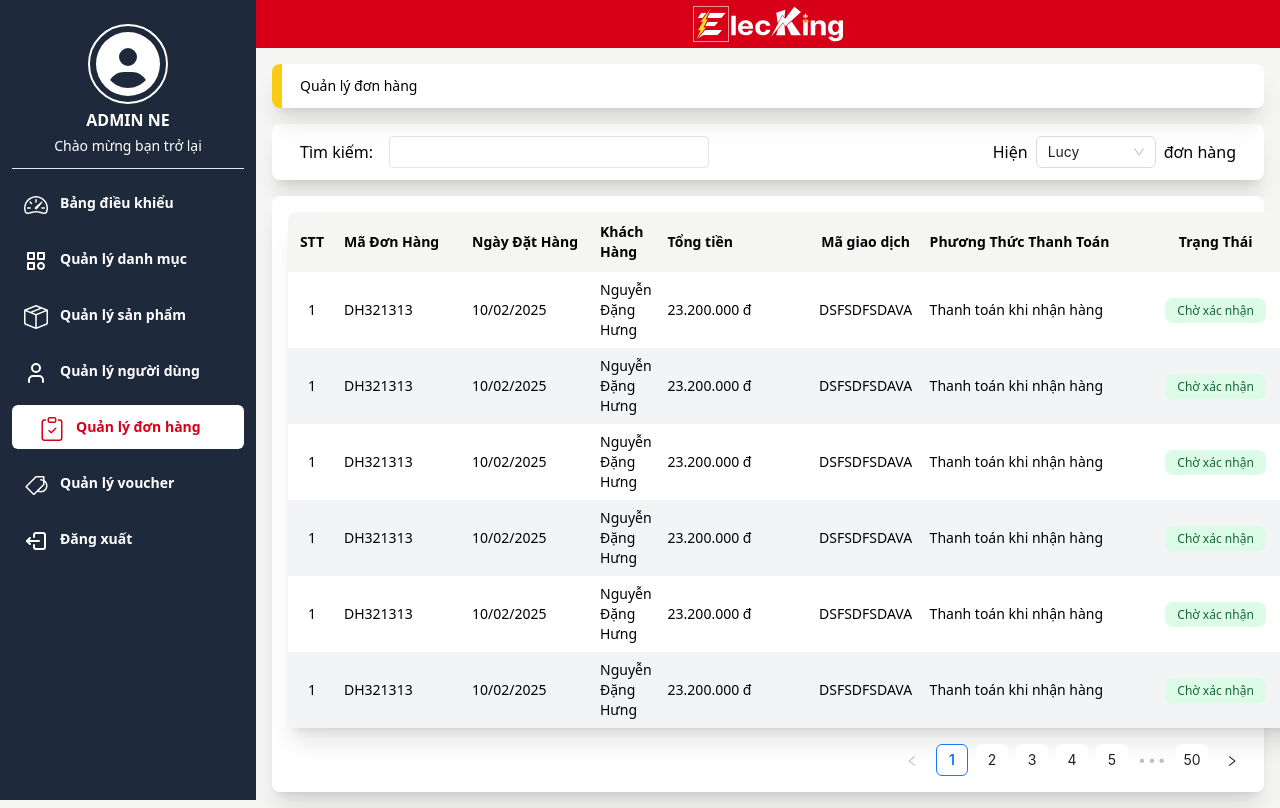
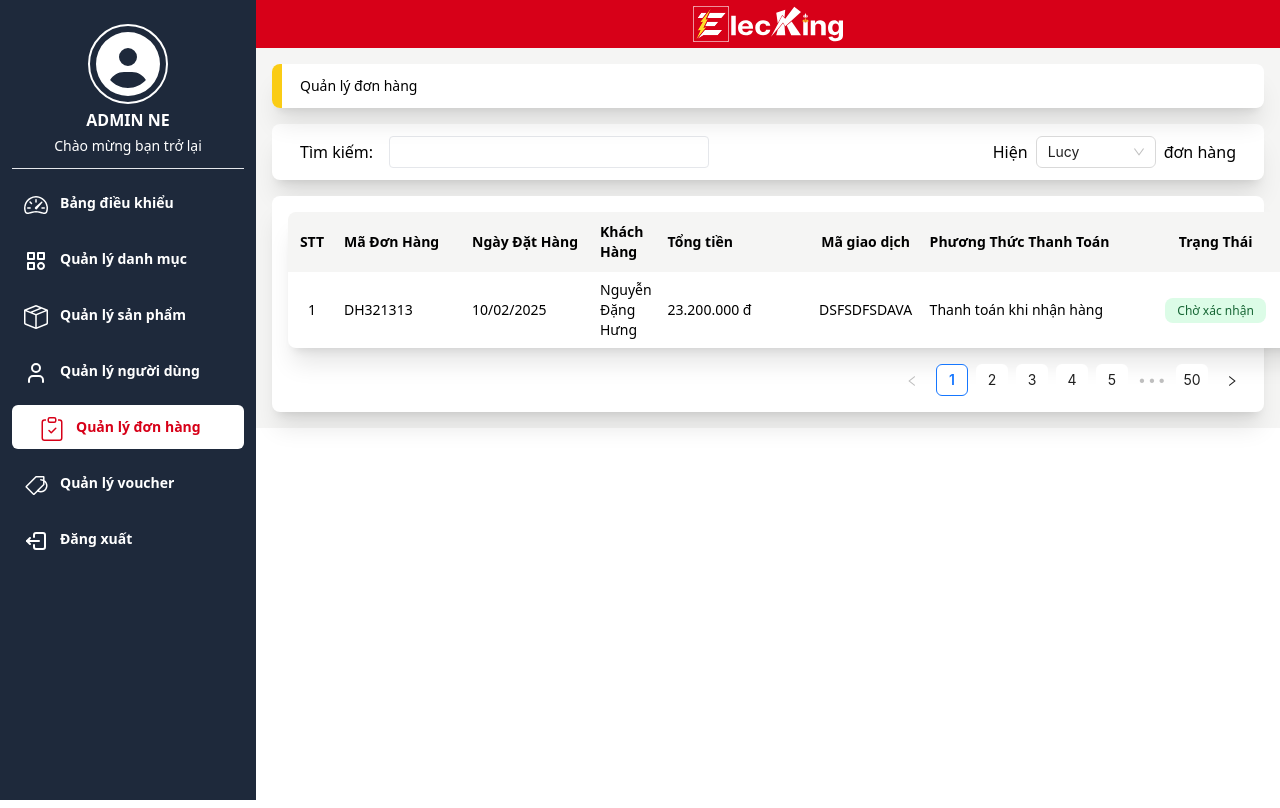
Before and after one commit to Khangdao0311/elecking-nextjs-client, a Next.js app: page /admin/order/list in a window 1280 px wide. Shown: the top 808 px of the page. Built offline with nearby package versions, Linux system fonts and the light colour scheme.

Commit message:
cập nhật orderlist useredit

```diff
--- a/src/app/pages/admin/order/list/OrderList.tsx
+++ b/src/app/pages/admin/order/list/OrderList.tsx
@@ -1,11 +1,18 @@
+"use client";
 import TitleAdmin from "@/app/components/admin/TitleAdmin";
 import Boxsearchlimit from "@/app/components/admin/boxsearchlimtit";
 import { Pagination } from "antd";
+import React, { useState } from "react";
 import { FiEdit } from "react-icons/fi";
-import { GoPlus } from "react-icons/go";
-
+import { Select } from "antd";
+const handleChange = (value: string) => {
+  console.log(`selected ${value}`);
+};
 
 function OrderList() {
+  const [editorder, setEditorder] = useState(false);
+  const showeditorder = () => setEditorder(true);
+  const closeeditorder = () => setEditorder(false);
   return (
     <>
       <TitleAdmin title="Quản lý đơn hàng" />
@@ -14,7 +21,9 @@ function OrderList() {
         <table className="w-full bg-white shadow-xl rounded-lg overflow-hidden text-sm font-normal">
           <thead className="bg-stone-100">
             <tr>
-              <th className="px-2 py-2.5 w-12 min-w-12 text-sm font-bold">STT</th>
+              <th className="px-2 py-2.5 w-12 min-w-12 text-sm font-bold">
+                STT
+              </th>
 
               <th className=" min-w-[128px]  px-2 py-2.5 text-left  text-sm font-bold">
                 Mã Đơn Hàng
@@ -51,19 +60,13 @@ function OrderList() {
           <tbody>
             <tr className="even:bg-gray-100">
               <td className="px-2 py-2.5 w-12 text-center">1</td>
-              <td className="px-2 py-2.5 w-[128px]">
-                DH321313
+              <td className="px-2 py-2.5 w-[128px]">DH321313</td>
+              <td className="px-2 py-2.5 w-[128px]">10/02/2025</td>
+              <td className="px-2 flex-1 py-2">Nguyễn Đặng Hưng</td>
+              <td className="px-2 flex-1 py-2 w-[150px]">23.200.000 đ</td>
+              <td className="px-2 min-w-[112px] max-w-[112px] text-center py-2.5">
+                <span className="line-clamp-1">DSFSDFSDAVA</span>
               </td>
-              <td className="px-2 py-2.5 w-[128px]">
-                10/02/2025
-              </td>
-              <td className="px-2 flex-1 py-2">
-              Nguyễn Đặng Hưng
-              </td>
-              <td className="px-2 flex-1 py-2 w-[150px]">
-              23.200.000 đ
-              </td>
-              <td className="px-2 min-w-[112px] max-w-[112px] text-center py-2.5"><span className="line-clamp-1">DSFSDFSDAVA</span></td>
               <td className="px-2 min-w-[230px] py-2.5">
                 Thanh toán khi nhận hàng
               </td>
@@ -74,168 +77,15 @@ function OrderList() {
               </td>
               <td className="p-2 w-24">
                 <div className="flex min-w-24 items-center justify-center gap-2">
-                  <button className="w-6 h-6 bg-yellow-100 rounded text-yellow-800 center-flex">
+                  <button
+                    onClick={showeditorder}
+                    className="w-6 h-6 bg-yellow-100 rounded text-yellow-800 center-flex"
+                  >
                     <FiEdit className="w-5 h-5" />
                   </button>
                 </div>
               </td>
             </tr>
-            <tr className="even:bg-gray-100">
-              <td className="px-2 py-2.5 w-12 text-center">1</td>
-              <td className="px-2 py-2.5 w-[128px]">
-                DH321313
-              </td>
-              <td className="px-2 py-2.5 w-[128px]">
-                10/02/2025
-              </td>
-              <td className="px-2 flex-1 py-2">
-              Nguyễn Đặng Hưng
-              </td>
-              <td className="px-2 flex-1 py-2 w-[150px]">
-              23.200.000 đ
-              </td>
-              <td className="px-2 min-w-[112px] max-w-[112px] text-center py-2.5"><span className="line-clamp-1">DSFSDFSDAVA</span></td>
-              <td className="px-2 min-w-[230px] py-2.5">
-              Thanh toán khi nhận hàng
-              </td>
-              <td className="px-2 min-w-[112px] py-2.5 text-center">
-                <span className="px-3 py-1 text-xs font-normal text-green-800 bg-green-100 rounded-lg ">
-                  Chờ xác nhận
-                </span>
-              </td>
-              <td className="p-2 w-24">
-                <div className="flex min-w-24 items-center justify-center gap-2">
-                  <button className="w-6 h-6 bg-yellow-100 rounded text-yellow-800 center-flex">
-                    <FiEdit className="w-5 h-5" />
-                  </button>
-                </div>
-              </td>
-            </tr>
-            <tr className="even:bg-gray-100">
-              <td className="px-2 py-2.5 w-12 text-center">1</td>
-              <td className="px-2 py-2.5 w-[128px]">
-                DH321313
-              </td>
-              <td className="px-2 py-2.5 w-[128px]">
-                10/02/2025
-              </td>
-              <td className="px-2 flex-1 py-2">
-              Nguyễn Đặng Hưng
-              </td>
-              <td className="px-2 flex-1 py-2 w-[150px]">
-              23.200.000 đ
-              </td>
-              <td className="px-2 min-w-[112px] max-w-[112px] text-center py-2.5"><span className="line-clamp-1">DSFSDFSDAVA</span></td>
-              <td className="px-2 min-w-[230px] py-2.5">
-              Thanh toán khi nhận hàng
-              </td>
-              <td className="px-2 min-w-[112px] py-2.5 text-center">
-                <span className="px-3 py-1 text-xs font-normal text-green-800 bg-green-100 rounded-lg ">
-                  Chờ xác nhận
-                </span>
-              </td>
-              <td className="p-2 w-24">
-                <div className="flex min-w-24 items-center justify-center gap-2">
-                  <button className="w-6 h-6 bg-yellow-100 rounded text-yellow-800 center-flex">
-                    <FiEdit className="w-5 h-5" />
-                  </button>
-                </div>
-              </td>
-            </tr>
-            <tr className="even:bg-gray-100">
-              <td className="px-2 py-2.5 w-12 text-center">1</td>
-              <td className="px-2 py-2.5 w-[128px]">
-                DH321313
-              </td>
-              <td className="px-2 py-2.5 w-[128px]">
-                10/02/2025
-              </td>
-              <td className="px-2 flex-1 py-2">
-              Nguyễn Đặng Hưng
-              </td>
-              <td className="px-2 flex-1 py-2 w-[150px]">
-              23.200.000 đ
-              </td>
-              <td className="px-2 min-w-[112px] max-w-[112px] text-center py-2.5"><span className="line-clamp-1">DSFSDFSDAVA</span></td>
-              <td className="px-2 min-w-[230px] py-2.5">
-              Thanh toán khi nhận hàng
-              </td>
-              <td className="px-2 min-w-[112px] py-2.5 text-center">
-                <span className="px-3 py-1 text-xs font-normal text-green-800 bg-green-100 rounded-lg ">
-                  Chờ xác nhận
-                </span>
-              </td>
-              <td className="p-2 w-24">
-                <div className="flex min-w-24 items-center justify-center gap-2">
-                  <button className="w-6 h-6 bg-yellow-100 rounded text-yellow-800 center-flex">
-                    <FiEdit className="w-5 h-5" />
-                  </button>
-                </div>
-              </td>
-            </tr>
-            <tr className="even:bg-gray-100">
-              <td className="px-2 py-2.5 w-12 text-center">1</td>
-              <td className="px-2 py-2.5 w-[128px]">
-                DH321313
-              </td>
-              <td className="px-2 py-2.5 w-[128px]">
-                10/02/2025
-              </td>
-              <td className="px-2 flex-1 py-2">
-              Nguyễn Đặng Hưng
-              </td>
-              <td className="px-2 flex-1 py-2 w-[150px]">
-              23.200.000 đ
-              </td>
-              <td className="px-2 min-w-[112px] max-w-[112px] text-center py-2.5"><span className="line-clamp-1">DSFSDFSDAVA</span></td>
-              <td className="px-2 min-w-[230px] py-2.5">
-              Thanh toán khi nhận hàng
-              </td>
-              <td className="px-2 min-w-[112px] py-2.5 text-center">
-                <span className="px-3 py-1 text-xs font-normal text-green-800 bg-green-100 rounded-lg ">
-                  Chờ xác nhận
-                </span>
-              </td>
-              <td className="p-2 w-24">
-                <div className="flex min-w-24 items-center justify-center gap-2">
-                  <button className="w-6 h-6 bg-yellow-100 rounded text-yellow-800 center-flex">
-                    <FiEdit className="w-5 h-5" />
-                  </button>
-                </div>
-              </td>
-            </tr>
-            <tr className="even:bg-gray-100">
-              <td className="px-2 py-2.5 w-12 text-center">1</td>
-              <td className="px-2 py-2.5 w-[128px]">
-                DH321313
-              </td>
-              <td className="px-2 py-2.5 w-[128px]">
-                10/02/2025
-              </td>
-              <td className="px-2 flex-1 py-2">
-              Nguyễn Đặng Hưng
-              </td>
-              <td className="px-2 flex-1 py-2 w-[150px]">
-              23.200.000 đ
-              </td>
-              <td className="px-2 min-w-[112px] max-w-[112px] text-center py-2.5"><span className="line-clamp-1">DSFSDFSDAVA</span></td>
-              <td className="px-2 min-w-[230px] py-2.5">
-              Thanh toán khi nhận hàng
-              </td>
-              <td className="px-2 min-w-[112px] py-2.5 text-center">
-                <span className="px-3 py-1 text-xs font-normal text-green-800 bg-green-100 rounded-lg ">
-                  Chờ xác nhận
-                </span>
-              </td>
-              <td className="p-2 w-24">
-                <div className="flex min-w-24 items-center justify-center gap-2">
-                  <button className="w-6 h-6 bg-yellow-100 rounded text-yellow-800 center-flex">
-                    <FiEdit className="w-5 h-5" />
-                  </button>
-                </div>
-              </td>
-            </tr>
-
           </tbody>
         </table>
         <div className="flex w-full justify-end">
@@ -247,8 +97,186 @@ function OrderList() {
           />
         </div>
       </div>
+      {editorder && (
+        <>
+          <div className="bg-white w-[600px] center-fixed flex flex-col rounded-2xl shadow-xl z-50">
+            <div className="px-4 h-16 flex items-center">
+              <p className="text-xl font-semibold w-full">Chi Tiết Đơn Hàng</p>
+            </div>
+            <div className="p-4 flex gap-3 flex-col border-y border-gray-200">
+              <div className="flex flex-wrap gap-3">
+                <div className="flex w-[278px] gap-1.5">
+                  <p className="text-sm font-medium">Mã Đơn Hàng:</p>
+                  <p className="text-sm font-normal">DH321313</p>
+                </div>
+                <div className="flex w-[278px] gap-1.5">
+                  <p className="text-sm font-medium">Tên Người Nhận:</p>
+                  <p className="text-sm font-normal">Nguyễn Văn A</p>
+                </div>
+                <div className="flex w-[278px] gap-1.5">
+                  <p className="text-sm font-medium">Người nhận hàng:</p>
+                  <p className="text-sm font-normal">Nguyễn Văn A</p>
+                </div>
+                <div className="flex w-[278px] gap-1.5">
+                  <p className="text-sm font-medium">Số điện thoại:</p>
+                  <p className="text-sm font-normal">0979799797</p>
+                </div>
+                <div className="flex w-full gap-1.5">
+                  <p className="text-sm font-medium">Tỉnh/Thành phố:</p>
+                  <p className="text-sm font-normal">
+                    TP. Hồ Chí Minh , Quận 12, Phường Tân Thới Hiệp
+                  </p>
+                </div>
+                <div className="flex w-full gap-1.5">
+                  <p className="text-sm font-medium">Địa chỉ cụ thể:</p>
+                  <p className="text-sm font-normal">
+                    Hẻm 14 Đường Nguyễn Thị Đặng
+                  </p>
+                </div>
+                <div className="flex flex-col w-[278px] gap-0.5">
+                  <p className="text-sm font-medium">Trạng Thái Đơn Hàng:</p>
+                  <Select
+                    className="h-[28px] w-full shadow-md rounded"
+                    defaultValue="Chờ xác nhận"
+                    onChange={handleChange}
+                    options={[
+                      { value: "jack", label: "Jack" },
+                      { value: "lucy", label: "Lucy" },
+                      { value: "Yiminghe", label: "yiminghe" },
+                      { value: "disabled", label: "Disabled", disabled: true },
+                    ]}
+                  />
+                </div>
+                <div className="flex w-full gap-1.5">
+                  <p className="text-sm font-medium">Loại địa chỉ:</p>
+                  <p className="text-sm font-bold text-primary">Nhà riêng</p>
+                </div>
+              </div>
+              <div className="px-3 py-2 flex flex-col gap-2 rounded border border-gray-200 shadow-lg">
+                <div className="flex w-full gap-2">
+                  <p className="w-full text-sm font-medium">Sản Phẩm</p>
+                  <p className="min-w-24 text-sm font-medium text-center">
+                    Số Lượng
+                  </p>
+                  <p className="min-w-24 text-sm font-medium text-center">
+                    Thành Tiền
+                  </p>
+                </div>
+                <div className="flex gap-2 items-center border-t border-gray-200">
+                  <div className="flex w-full items-center gap-2.5">
+                    <img
+                      src="https://cdn2.cellphones.com.vn/insecure/rs:fill:358:358/q:90/plain/https://cellphones.com.vn/media/catalog/product/i/p/iphone-16-pro-max.png"
+                      alt=""
+                      className="w-16 h-16"
+                    />
+                    <div className="flex py-1.5 flex-col gap-1.5">
+                      <p className="text-sm font-normal">
+                        Iphone 16 Pro Max | Chính hãng VN/A - 256GB - TiTan Sa
+                        Mạc
+                      </p>
+                      <div className="flex gap-1.5 items-center">
+                        <p className="text-sm font-normal text-red-500 ">
+                          32.790.000 đ
+                        </p>
+                        <del className="text-xs font-normal">32.790.000 đ</del>
+                      </div>
+                    </div>
+                  </div>
+                  <p className="min-w-24 text-center text-sm font-normal">1</p>
+                  <p className="min-w-24 text-center text-primary text-sm font-normal">
+                    32.790.000 đ
+                  </p>
+                </div>
+                <div className="flex gap-2 items-center border-t border-gray-200">
+                  <div className="flex w-full items-center gap-2.5">
+                    <img
+                      src="https://cdn2.cellphones.com.vn/insecure/rs:fill:358:358/q:90/plain/https://cellphones.com.vn/media/catalog/product/i/p/iphone-16-pro-max.png"
+                      alt=""
+                      className="w-16 h-16"
+                    />
+                    <div className="flex py-1.5 flex-col gap-1.5">
+                      <p className="text-sm font-normal">
+                        Iphone 16 Pro Max | Chính hãng VN/A - 256GB - TiTan Sa
+                        Mạc
+                      </p>
+                      <div className="flex gap-1.5 items-center">
+                        <p className="text-sm font-normal text-red-500 ">
+                          32.790.000 đ
+                        </p>
+                        <del className="text-xs font-normal">32.790.000 đ</del>
+                      </div>
+                    </div>
+                  </div>
+                  <p className="min-w-24 text-center text-sm font-normal">1</p>
+                  <p className="min-w-24 text-center text-primary text-sm font-normal">
+                    32.790.000 đ
+                  </p>
+                </div>
+                <div className="flex gap-2 items-center border-t border-gray-200">
+                  <div className="flex w-full items-center gap-2.5">
+                    <img
+                      src="https://cdn2.cellphones.com.vn/insecure/rs:fill:358:358/q:90/plain/https://cellphones.com.vn/media/catalog/product/i/p/iphone-16-pro-max.png"
+                      alt=""
+                      className="w-16 h-16"
+                    />
+                    <div className="flex py-1.5 flex-col gap-1.5">
+                      <p className="text-sm font-normal">
+                        Iphone 16 Pro Max | Chính hãng VN/A - 256GB - TiTan Sa
+                        Mạc
+                      </p>
+                      <div className="flex gap-1.5 items-center">
+                        <p className="text-sm font-normal text-red-500 ">
+                          32.790.000 đ
+                        </p>
+                        <del className="text-xs font-normal">32.790.000 đ</del>
+                      </div>
+                    </div>
+                  </div>
+                  <p className="min-w-24 text-center text-sm font-normal">1</p>
+                  <p className="min-w-24 text-center text-primary text-sm font-normal">
+                    32.790.000 đ
+                  </p>
+                </div>
+                <div className="flex gap-2 items-center border-t border-gray-200">
+                  <div className="flex w-full items-center gap-2.5">
+                    <img
+                      src="https://cdn2.cellphones.com.vn/insecure/rs:fill:358:358/q:90/plain/https://cellphones.com.vn/media/catalog/product/i/p/iphone-16-pro-max.png"
+                      alt=""
+                      className="w-16 h-16"
+                    />
+                    <div className="flex py-1.5 flex-col gap-1.5">
+                      <p className="text-sm font-normal">
+                        Iphone 16 Pro Max | Chính hãng VN/A - 256GB - TiTan Sa
+                        Mạc
+                      </p>
+                      <div className="flex gap-1.5 items-center">
+                        <p className="text-sm font-normal text-red-500 ">
+                          32.790.000 đ
+                        </p>
+                        <del className="text-xs font-normal">32.790.000 đ</del>
+                      </div>
+                    </div>
+                  </div>
+                  <p className="min-w-24 text-center text-sm font-normal">1</p>
+                  <p className="min-w-24 text-center text-primary text-sm font-normal">
+                    32.790.000 đ
+                  </p>
+                </div>
+
+              </div>
+            </div>
+            <div className="px-4 h-[64px] items-center justify-end flex gap-4">
+                <div className="flex gap-4">
+                  <p onClick={closeeditorder} className="cursor-pointer px-6 w-[114px] h-[40px] bg-red-100 text-red-800 text-sm font-bold flex items-center justify-center rounded">Trở lại</p>
+                  <p className="px-6 w-[114px] h-[40px] bg-green-100 text-green-800 text-sm font-bold flex items-center justify-center rounded">Lưu</p>
+                </div>
+            </div>
+          </div>
+          <div className="overlay"></div>
         </>
-  )
+      )}
+    </>
+  );
 }
 
 export default OrderList;
```
Also changed, not shown: src/app/models/category.d.tsx (added, +11 -0 lines), src/app/models/user.d.tsx (added, +19 -0 lines), src/app/pages/admin/user/edit/UserEdit.tsx (+94 -1 lines). Lines whose indentation alone changed are shown as unchanged.
